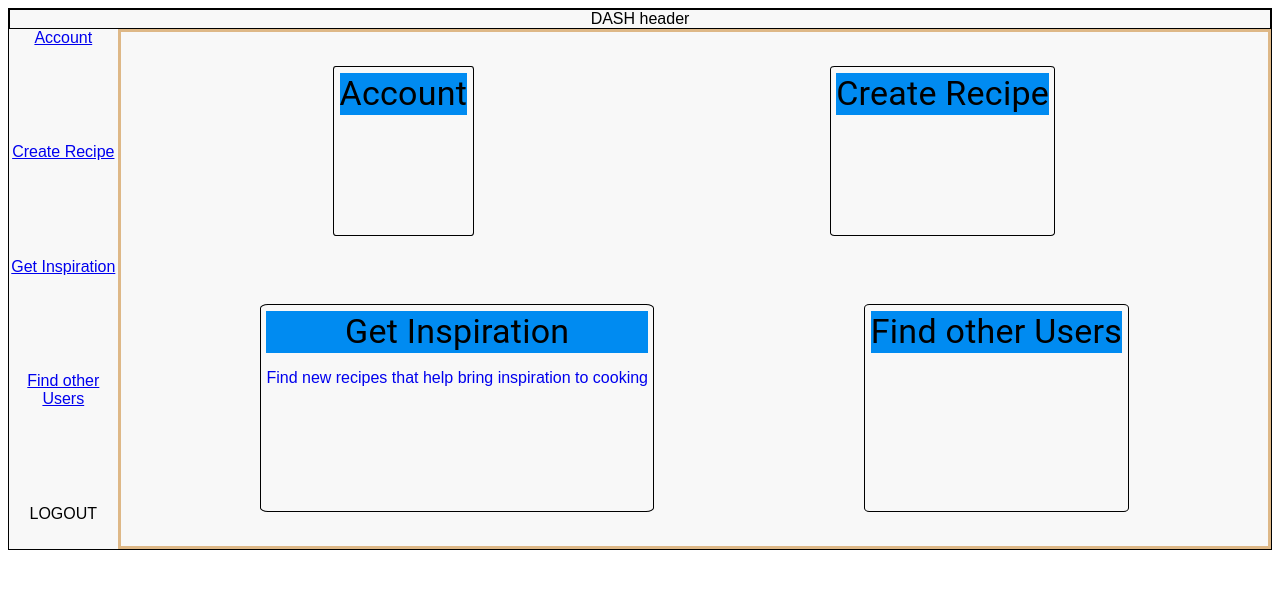
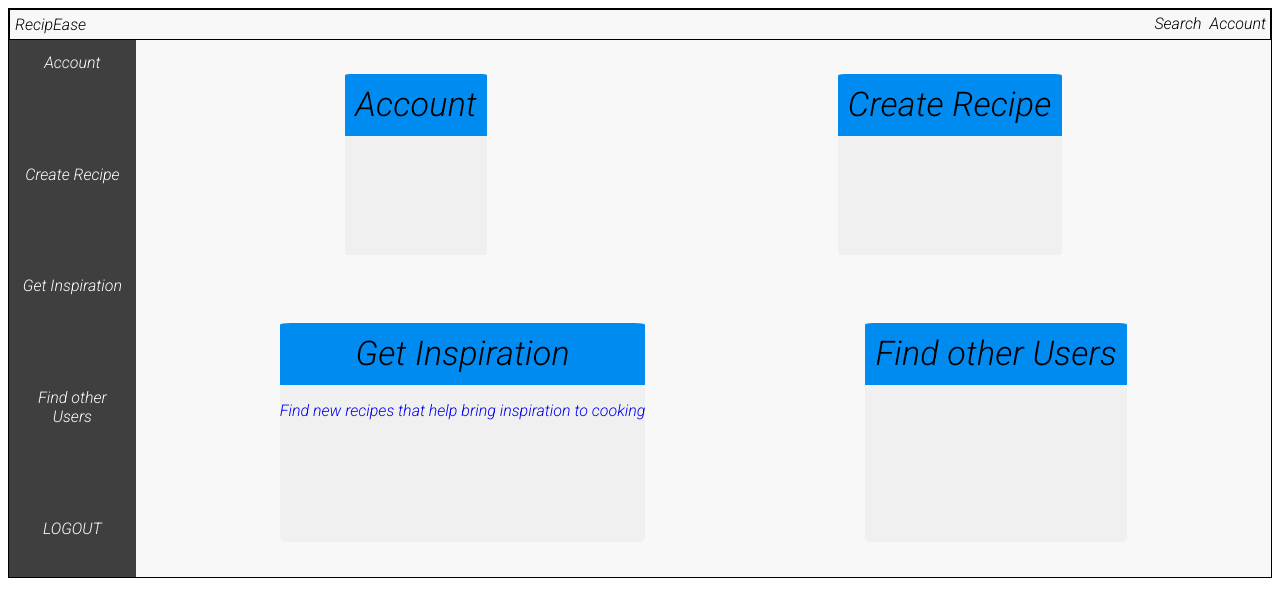
Before and after one commit to Chubbard022/recipeBookFE, a React (Create React App) app: page /dashboard in a window 1280 px wide. Shown: the top 616 px of the page. Built offline with nearby package versions, Linux system fonts and the light colour scheme.

Commit message:
adding styling to dashboard and importing google fonts

```diff
--- a/public/index.html
+++ b/public/index.html
@@ -9,7 +9,8 @@
       manifest.json provides metadata used when your web app is added to the
       homescreen on Android. See https://developers.google.com/web/fundamentals/engage-and-retain/web-app-manifest/
     -->
-	<link rel="manifest" href="%PUBLIC_URL%/manifest.json">
+    <link href="https://fonts.googleapis.com/css2?family=Roboto:ital,wght@1,300&display=swap" rel="stylesheet">
+    <link rel="manifest" href="%PUBLIC_URL%/manifest.json">
 	<link rel="shortcut icon" href="%PUBLIC_URL%/favicon.ico">
 	<!--
       Notice the use of %PUBLIC_URL% in the tags above.
--- a/src/Components/Dashboard/DashHeader.js
+++ b/src/Components/Dashboard/DashHeader.js
@@ -4,7 +4,19 @@ import "../../styles.css"
 function DashHeader(props){
     return(
         <div className="dashboardHeader">
-            DASH header
+            <div className="dashboardContentLeft">
+                RecipEase
+            </div>
+
+            <div className="dashboardHeaderRight">
+                <div style={{padding: "4px"}}>
+                    Search
+                </div>
+                <div style={{padding: "4px"}}>
+                    Account
+                </div>
+            </div>
+
         </div>
     )
 }
--- a/src/Components/Dashboard/SideBar.js
+++ b/src/Components/Dashboard/SideBar.js
@@ -6,19 +6,19 @@ function SideBar(props){
     return(
         <div className="sideBar">
             <div className="sideBarLinks">
-                <Link to="/account">
+                <Link className="sideBarLink" to="/account">
                     Account
                 </Link>
-                <Link to="/recipemaker">
+                <Link className="sideBarLink" to="/recipemaker">
                     Create Recipe
                 </Link>
-                <Link to="/inspiration">
+                <Link className="sideBarLink" to="/inspiration">
                     Get Inspiration
                 </Link>
-                <Link to="/social">
+                <Link className="sideBarLink" to="/social">
                     Find other Users
                 </Link>
-                <div>
+                <div className="sideBarLink" >
                     LOGOUT
                 </div>
             </div>
--- a/src/Components/Login/Home.js
+++ b/src/Components/Login/Home.js
@@ -31,18 +31,19 @@ class Home extends Component{
         })
     }
     handleSubmit = () =>{
-        this.setState({...this.state,clickedLogin:true})
         if(this.state.login.username === "" && this.state.login.username === ""){
             this.setState({...this.state, errorMessage: "please enter username and password"})
         }else{
             this.props.login(this.state.login)
-            this.handleRedirect()
-        }
+            this.setState({clickedLogin:true})
+            let token = localStorage.getItem("jwt")
+
+        this.handleRedirect(token)
     }
-    handleRedirect(){
-        let token = localStorage.getItem("jwt")
-
-        if((token) && (this.state.clickedLogin === true)){
+    }
+    handleRedirect(token){
+        console.log("TOKEN",token)
+        if((token)){
             this.setState({...this.state, clickedLogin: false})
             this.setState({...this.state, errorMessage:""})
             this.props.history.push("/dashboard")
--- a/src/styles.css
+++ b/src/styles.css
@@ -1,7 +1,11 @@
+@import url('https://fonts.googleapis.com/css?family=Open+Sans&display=swap');
+
+
 .App {
   font-family: sans-serif;
   text-align: center;
   background-color: #F8F8F8;
+  font-family: 'Roboto', sans-serif;
 }
 
 
@@ -23,20 +27,24 @@
 }
 
 .DashboardBlock{
-  border: 1px solid black;
+  background-color: rgb(241, 240, 240);
   margin: 0 auto;
-  padding:0.5%;
   padding-bottom:10%;
   box-sizing: border-box;
   border-radius: 2%;
+  font-family: 'Roboto', sans-serif;
 }
 .CardTitle{
   color:black;
   background: #008BF1;
+  font-family: 'Roboto', sans-serif;
+  padding: 10px;
+  border-top-left-radius: 3%;
+  border-top-right-radius: 3%;
+
 }
 
 .dashboardComp{
-  border:3px solid burlywood;
   width:99%;
 
 }
@@ -90,5 +98,34 @@
 
 /* LINKS */
 .link{
-  text-decoration: none
+  text-decoration: none;
 }
+
+
+
+/* SIDEBAR */
+.sideBar{
+  background-color: #3F3F3F;
+  padding: 1%;
+}
+.sideBarLinks{
+  background-color: #3F3F3F;
+}
+.sideBarLink{
+  text-decoration: none;
+  background-color: #3F3F3F;
+  color: white;
+}
+
+.dashboardHeader{
+  display: flex;
+  justify-content: space-between;
+}
+.dashboardHeaderRight{
+  display: flex;
+  justify-content: space-around;
+
+}
+.dashboardContentLeft{
+  padding: 0.4%
+}
```
